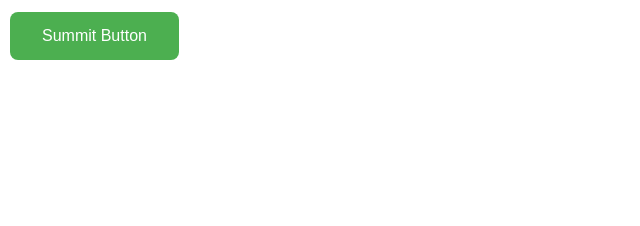
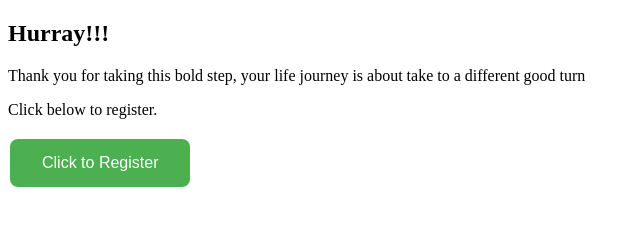
Before and after one commit to Kunsguru/Artsbassey-Registration-Form, a plain HTML site: page index.html in a window 1280 px wide. Shown: the whole page, without its empty margins (0-640 px from the left). Drawn offline with Linux system fonts and the light colour scheme.

Commit message:
Update index.html

```diff
--- a/index.html
+++ b/index.html
@@ -7,7 +7,10 @@
     <link rel="stylesheet" href="styles.css">
     </head>
 <body>
-    <button id="summitButton">Summit Button</button>
+    <div><h2>Hurray!!!</h2></div>
+    <div><p>Thank you for taking this bold step, your life journey is about take to a different good turn </p></div>
+    <div><p>Click below to register.</p></div>
+    <button id="summitButton">Click to Register</button>
     <script src="script.js"></script>
     </body>
 </html>
```
